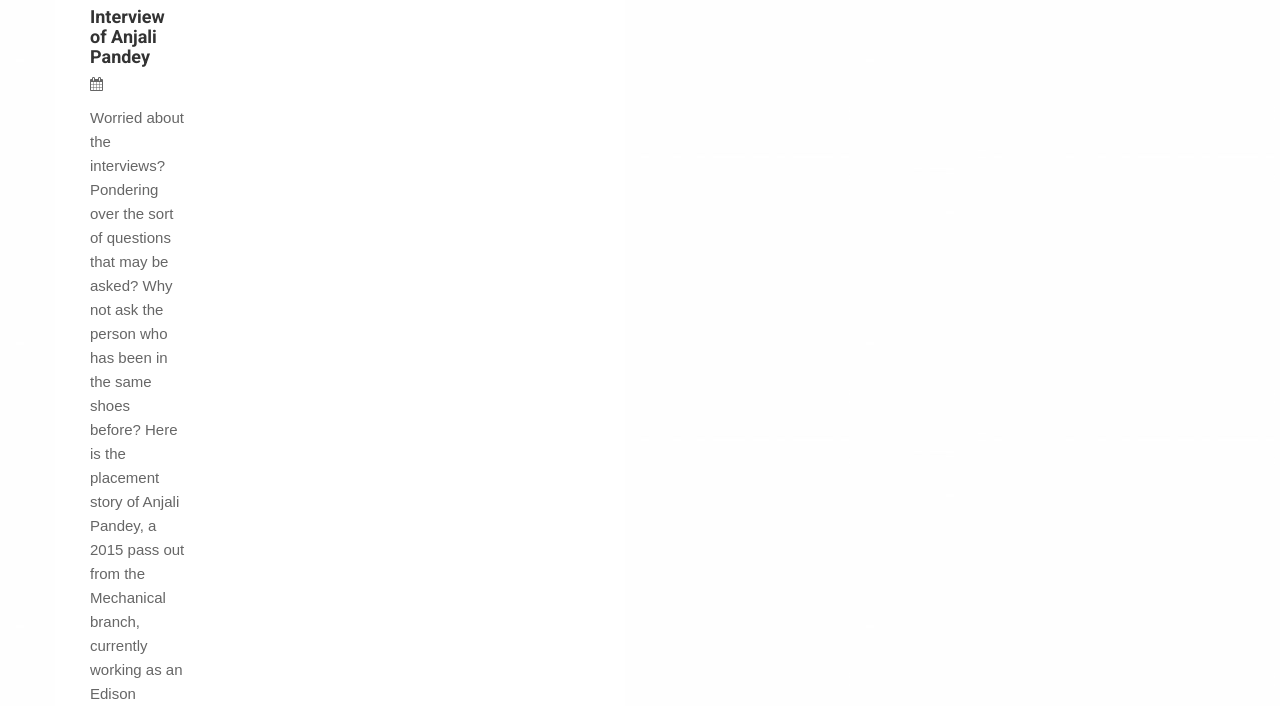
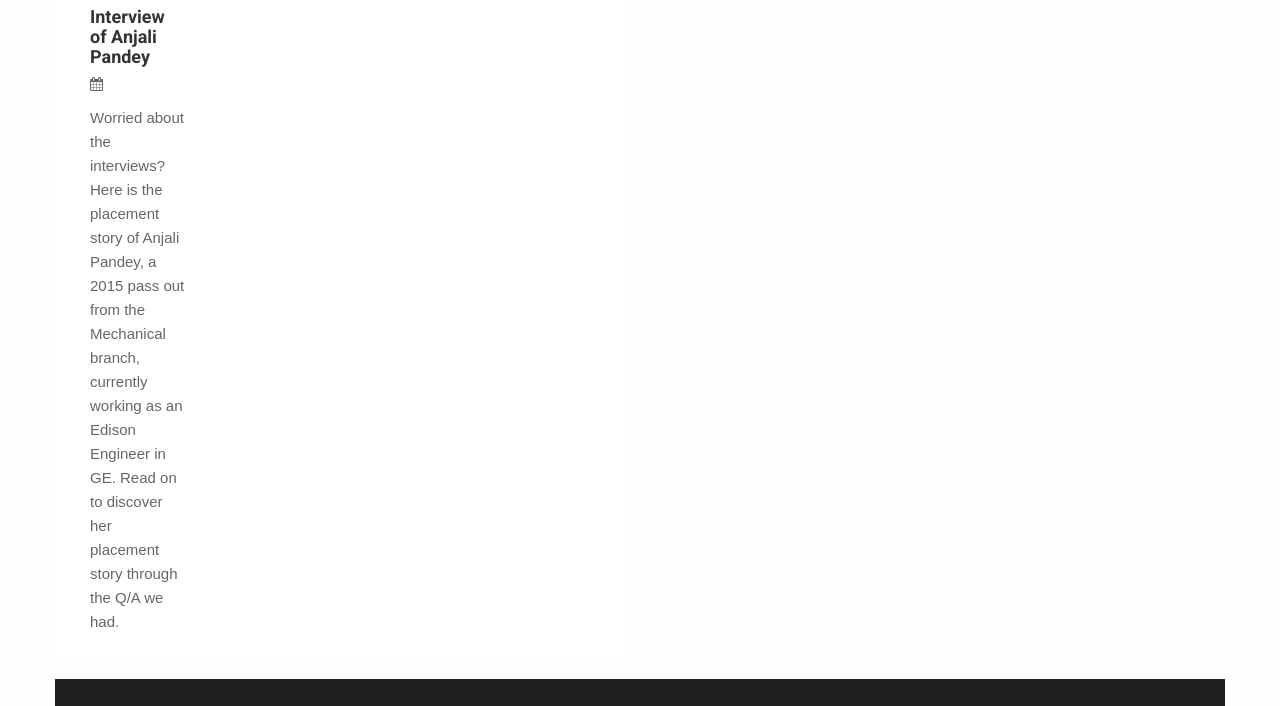
Before and after one commit to TheCumminsChronicle/TheCumminsChronicle.github.io, a plain HTML site: page index.html in a window 1280 px wide. Shown: the part 2979-3685 px from the top of the page. Drawn offline with Linux system fonts and the light colour scheme; files whose address does not match are found by name; a web font is replaced by a local one.

Commit message:
Update index.html

```diff
--- a/index.html
+++ b/index.html
@@ -350,7 +350,7 @@ background-image: url("images/white.jpg");
 									<img src="articles/img/Article-8.jpg" />
 									<h3><a href="articles/Article-8.html">Interview of Anjali Pandey</a></h3>
 									<span><i class="fa fa-calendar"></i></span>
-									<p>Worried about the interviews? Pondering over the sort of questions that may be asked? Why not ask the person who has been in the same shoes before? Here is the placement story of Anjali Pandey, a 2015 pass out from the Mechanical branch, currently working as an Edison Engineer in GE. Read on to discover her placement story through the Q/A we had.</p>
+									<p>Worried about the interviews? Here is the placement story of Anjali Pandey, a 2015 pass out from the Mechanical branch, currently working as an Edison Engineer in GE. Read on to discover her placement story through the Q/A we had.</p>
 								</div>
 							</div>
 						</div>
```
